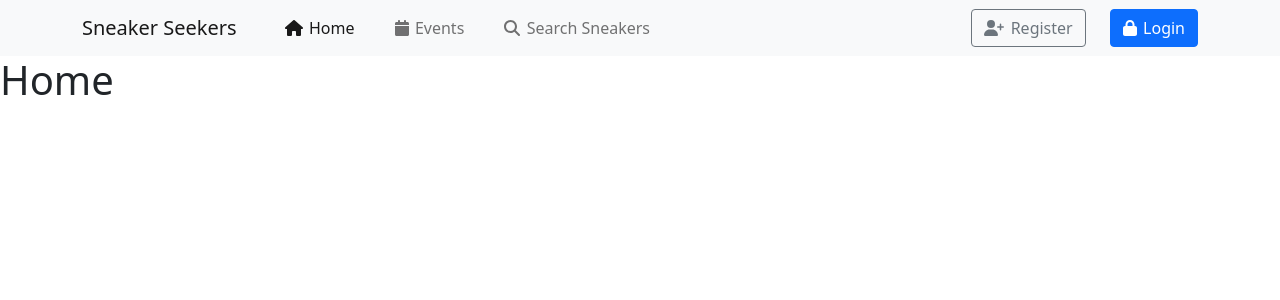
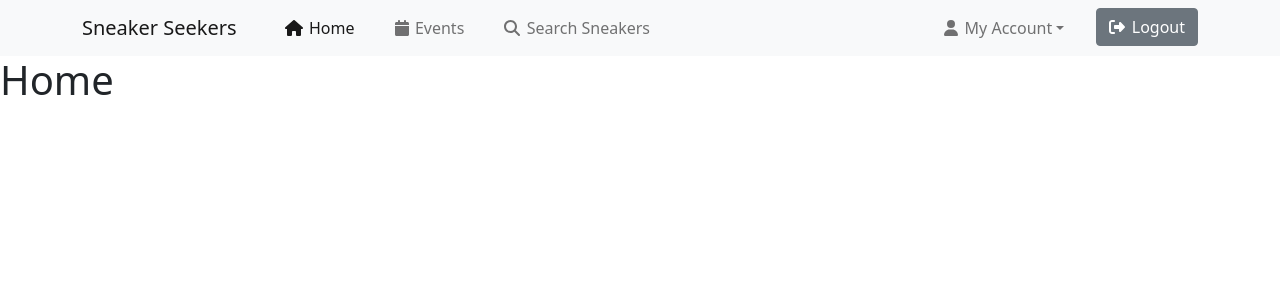
Before and after one commit to ransell98/sneaker-seekers, a React (Create React App) app in the folder client/: page /home in a window 1280 px wide. Shown: the top 300 px of the page. Built offline with nearby package versions, Linux system fonts and the light colour scheme.

Commit message:
fixed navbar collapse

```diff
--- a/client/src/components/SiteNavbar.js
+++ b/client/src/components/SiteNavbar.js
@@ -1,4 +1,4 @@
-import { useContext } from "react";
+import { useContext, useState } from "react";
 import { Button, Container, Nav, Navbar, NavDropdown } from "react-bootstrap";
 import { LinkContainer } from "react-router-bootstrap";
 
@@ -11,19 +11,21 @@ import '../styles/Navbar.css';
 function SiteNavbar() {
     const context = useContext(AuthContext);
     //testing only
-    context.username = false;
+    context.username = true;
+
+    const [expanded, setExpanded] = useState(false);
 
     return(
-        <Navbar bg="light" expand="md">
+        <Navbar bg="light" expand="md" expanded={expanded}>
             <Container>
                 <LinkContainer to="/home">
                     <Navbar.Brand>Sneaker Seekers</Navbar.Brand>
                 </LinkContainer>
-                <Navbar.Toggle />
+                <Navbar.Toggle onClick={() => setExpanded(expanded ? false : "expanded")} />
                 <Navbar.Collapse id="basic-navbar-nav">
                     <Nav>
                         <Nav.Item className="ms-0 ms-lg-4">
-                            <LinkContainer to="/home">
+                            <LinkContainer to="/home" onClick={() => setExpanded(false)}>
                                 <Nav.Link>
                                     <FontAwesomeIcon icon={faHouse}/>
                                     Home
@@ -31,7 +33,7 @@ function SiteNavbar() {
                             </LinkContainer>
                         </Nav.Item>
                         <Nav.Item className="ms-0 ms-lg-4">
-                            <LinkContainer to="/events">
+                            <LinkContainer to="/events" onClick={() => setExpanded(false)}>
                                 <Nav.Link>
                                     <FontAwesomeIcon icon={faCalendar}/>
                                     Events
@@ -39,7 +41,7 @@ function SiteNavbar() {
                             </LinkContainer>
                         </Nav.Item>
                         <Nav.Item className="ms-0 ms-lg-4">
-                            <LinkContainer to="/search">
+                            <LinkContainer to="/search" onClick={() => setExpanded(false)}>
                                 <Nav.Link>
                                     <FontAwesomeIcon icon={faMagnifyingGlass}/>
                                     Search <span className="d-inline d-md-none d-lg-inline">Sneakers</span>
@@ -60,20 +62,20 @@ function SiteNavbar() {
                                 id="basic-nav-dropdown"
                                 className="mb-2 mb-md-0 me-1 me-md-4"
                             >
-                                <LinkContainer to="/favorites">
+                                <LinkContainer to="/favorites" onClick={() => setExpanded(false)}>
                                     <NavDropdown.Item>
                                         <FontAwesomeIcon icon={faHeart}/>
                                         Favorite Sneakers
                                     </NavDropdown.Item>
                                 </LinkContainer>
-                                <LinkContainer to="/followed">
+                                <LinkContainer to="/followed" onClick={() => setExpanded(false)}>
                                     <NavDropdown.Item>
                                         <FontAwesomeIcon icon={faBookmark}/>
                                         Followed Vendors
                                     </NavDropdown.Item>
                                 </LinkContainer>
                                 <NavDropdown.Divider/>
-                                <LinkContainer to="/account">
+                                <LinkContainer to="/account" onClick={() => setExpanded(false)}>
                                     <NavDropdown.Item>
                                         <FontAwesomeIcon icon={faGear}/>
                                         Account Settings
@@ -81,7 +83,7 @@ function SiteNavbar() {
                                 </LinkContainer>
                             </NavDropdown>
                             <Nav.Item>
-                                <Button variant="secondary">
+                                <Button variant="secondary" onClick={() => setExpanded(false)}>
                                     <FontAwesomeIcon icon={faRightFromBracket}/>
                                     Logout
                                 </Button>
@@ -89,7 +91,7 @@ function SiteNavbar() {
                         </>
                         : <>
                             <Nav.Item className="mb-2 mb-md-0 me-1 me-md-4">
-                                <LinkContainer to="/register">
+                                <LinkContainer to="/register" onClick={() => setExpanded(false)}>
                                     <Button variant="outline-secondary">
                                         <FontAwesomeIcon icon={faUserPlus}/>
                                         Register
@@ -97,7 +99,7 @@ function SiteNavbar() {
                                 </LinkContainer>
                             </Nav.Item>
                             <Nav.Item>
-                                <LinkContainer to="/login">
+                                <LinkContainer to="/login" onClick={() => setExpanded(false)}>
                                     <Button variant="primary">
                                         <FontAwesomeIcon icon={faLock}/>
                                         Login
```
